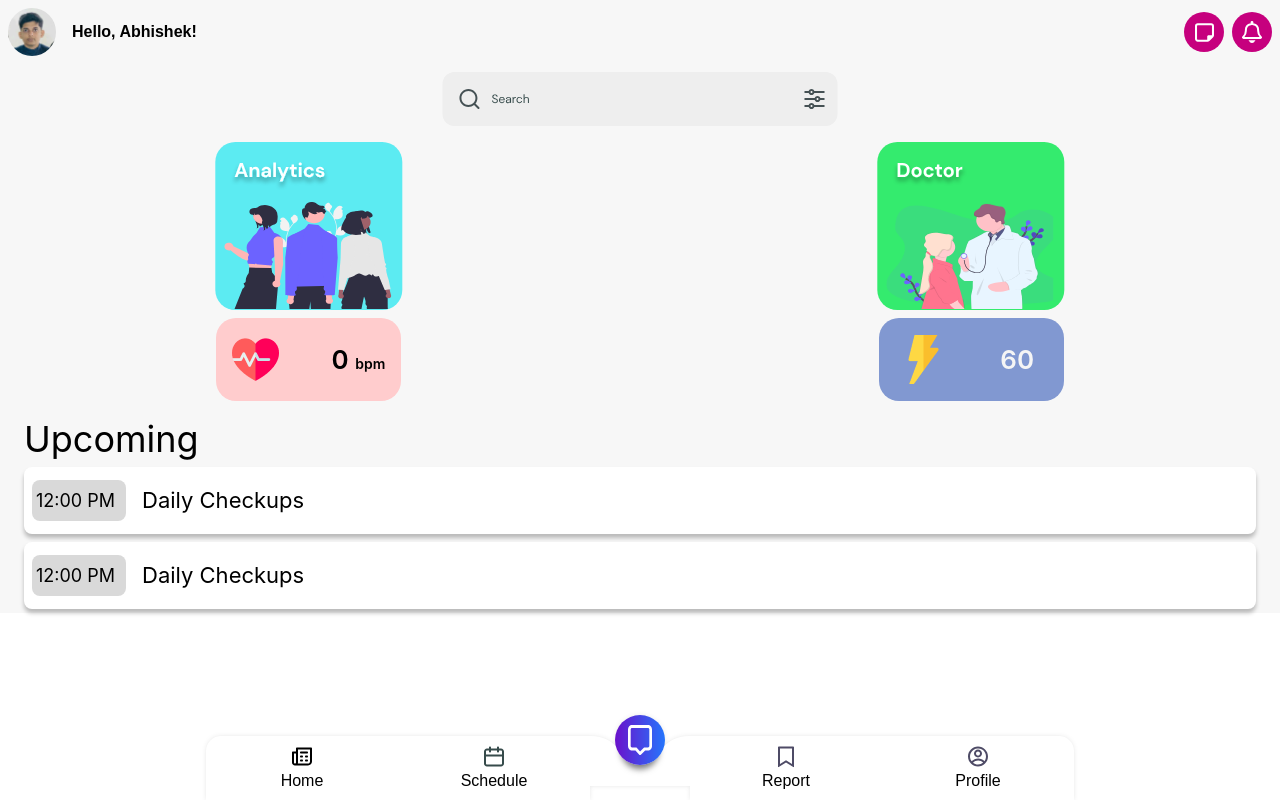
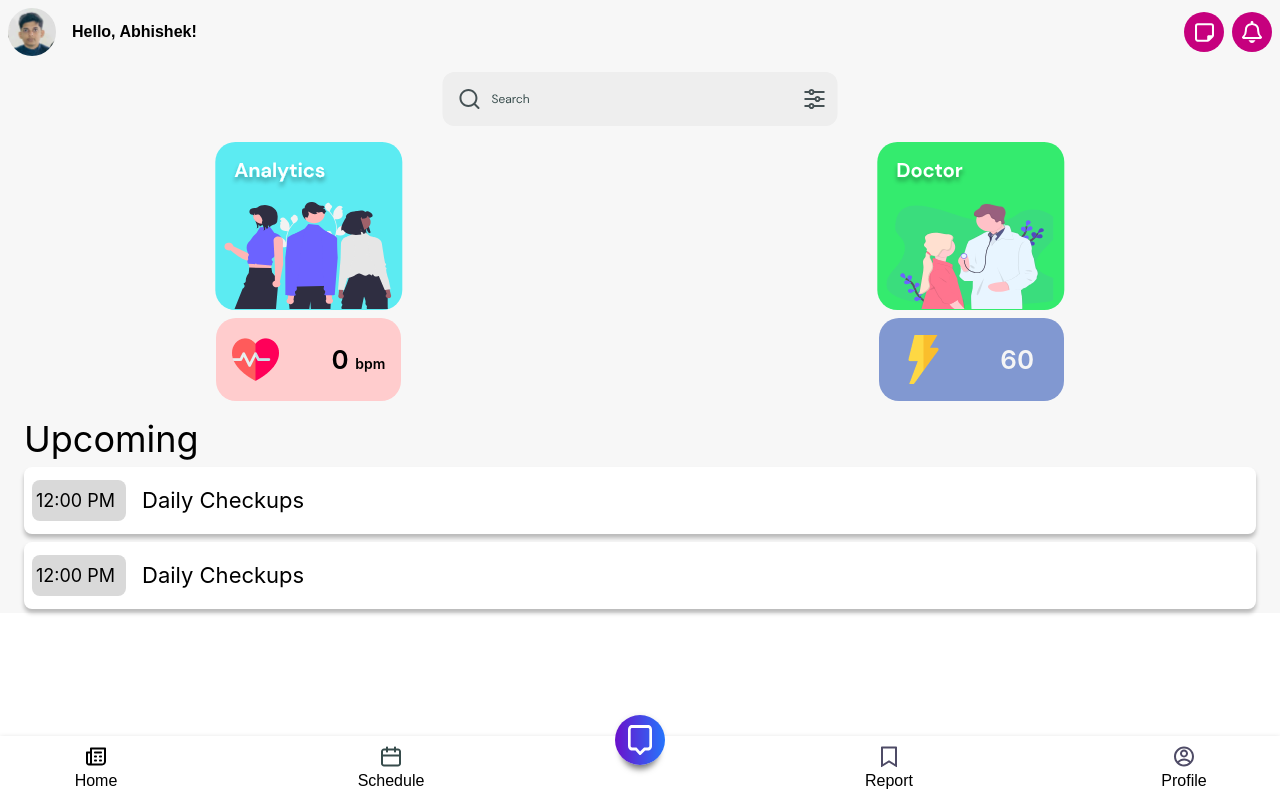
Before and after one commit to megablazikenabhishek/db-hackthon-dementia, a React (Create React App) app in the folder webapp/: page / in a window 1280 px wide. Built offline with nearby package versions, Linux system fonts and the light colour scheme; no server answers.

Commit message:
updated bottom nav

```diff
--- a/webapp/src/components/bottomNav/bottomNav.css
+++ b/webapp/src/components/bottomNav/bottomNav.css
@@ -1,6 +1,7 @@
 .bottom-nav {
     display: flex;
-    justify-content: center;
+    justify-content: space-between;
+    background-color: white;
     flex-direction: row;
     width: 100vw;
     height: 4rem;
```
